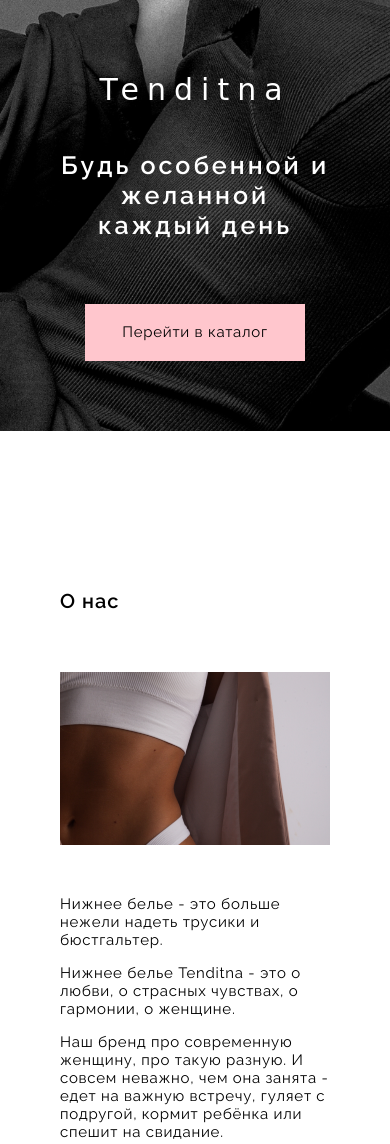
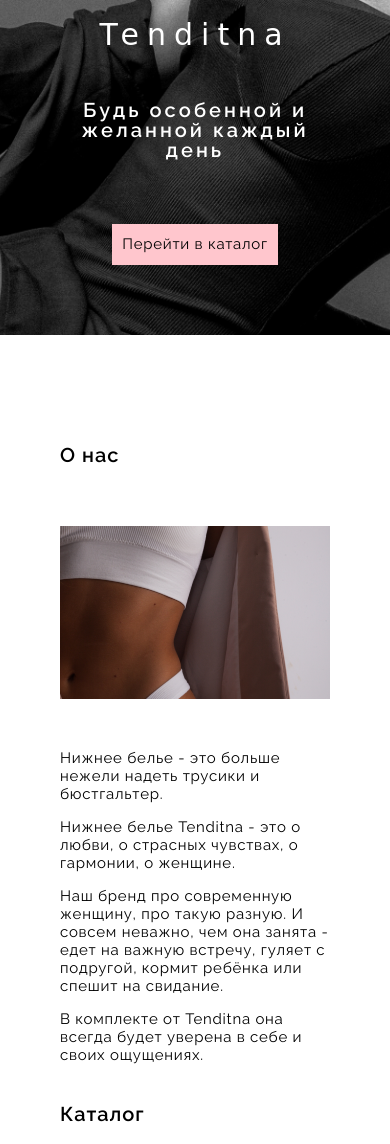
Before and after one commit to DenisPlishkan/tenditna, a plain HTML site: page index.html in a window 390 px wide. Shown: the top 1144 px of the page. Drawn offline with Linux system fonts and the light colour scheme; a web font is replaced by a local one.

Commit message:
Add files via upload

```diff
--- a/css/style.css
+++ b/css/style.css
@@ -550,8 +550,16 @@
 }
 
 @media (max-width:486px) {
+    section {
+        padding-top: 100px;
+    }
+
     .container {
         width: 300px!important;
+    }
+
+    .header {
+        padding-top: 20px;
     }
 
     .header-nav {
@@ -564,12 +572,20 @@
     }
 
     .home-heading {
-        line-height: 30px;
-        font-size: 25px;
+        line-height: 20px;
+        font-size: 20px;
+    }
+
+    .btn-home {
+        padding: 10px;
     }
 
     .about-right {
         width: auto;
+    }
+
+    .catalog-title {
+        padding-top: 30px;
     }
 
     .btn-feedback {
@@ -607,6 +623,9 @@
 
     .footer-contacts {
         padding-left: 50px;
+        padding-bottom: 50px;
+
+
     }
 
 
```
